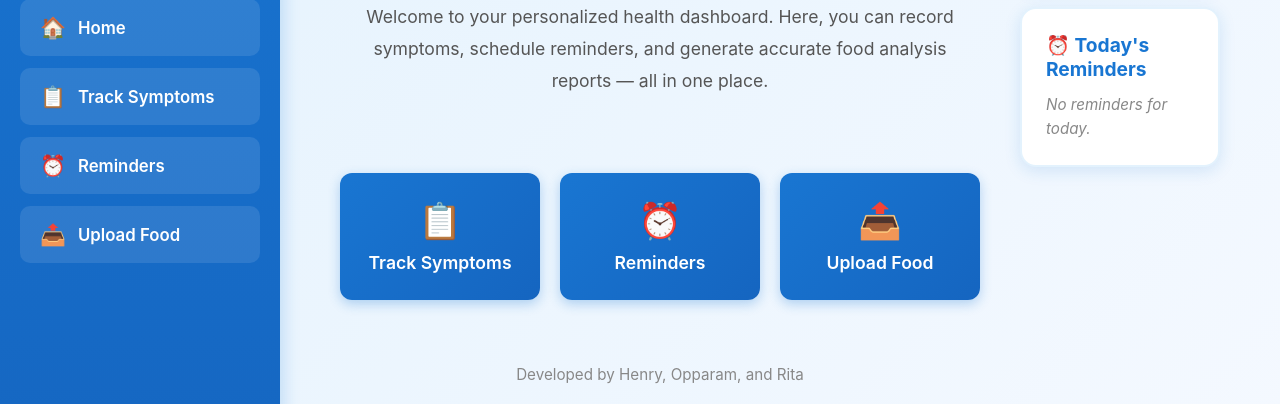
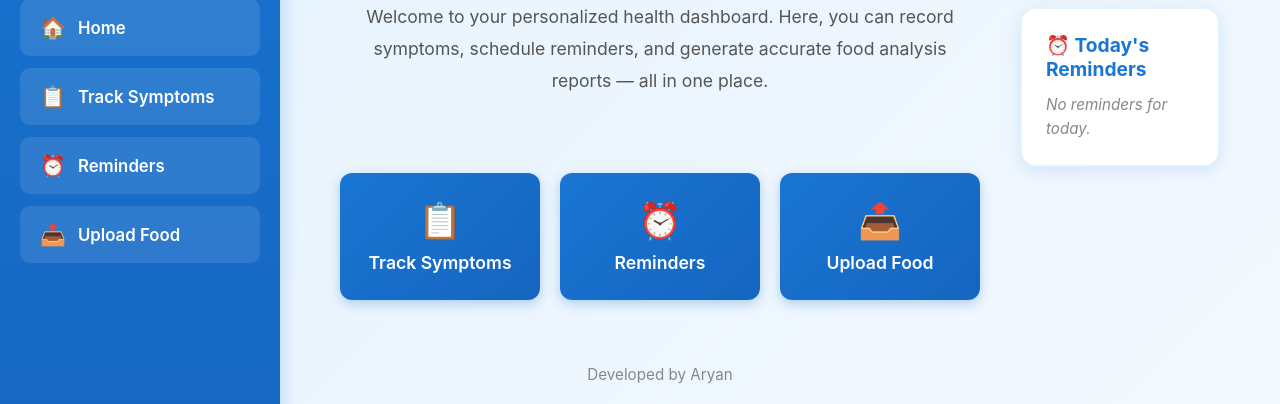
Before and after one commit to aayanb09/rbhs_aiequity, a Flask app: template templates/landing.html in a window 1280 px wide. Shown: the part 277-681 px from the top of the page. Run offline with Flask 3, Linux system fonts and the light colour scheme; the template is opened without the code that fills it, so the values that code supplies are empty.

Commit message:
Update landing.html

```diff
--- a/templates/landing.html
+++ b/templates/landing.html
@@ -39,7 +39,7 @@
                 </a>
             </div>
 
-            <p style="margin-top: 3em; color: #888; font-size: 0.95em;">Developed by Henry, Opparam, and Rita</p>
+            <p style="margin-top: 3em; color: #888; font-size: 0.95em;">Developed by Aryan</p>
             <p style="color:#999; font-size: 0.85em;">Test value: {{test_value}}</p>
         </div>
 
```
